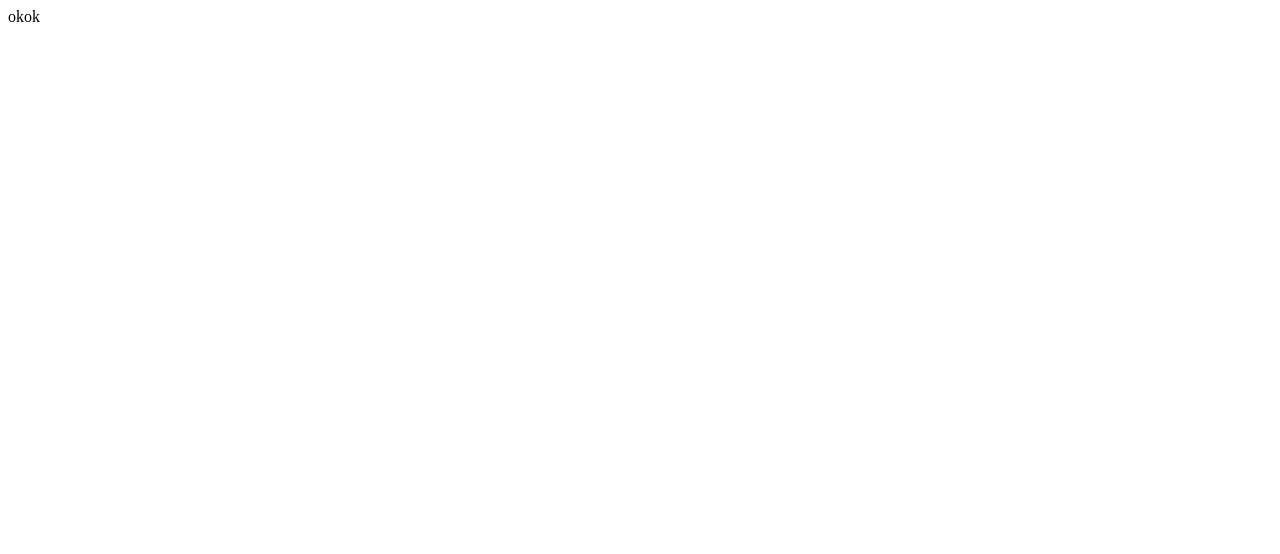
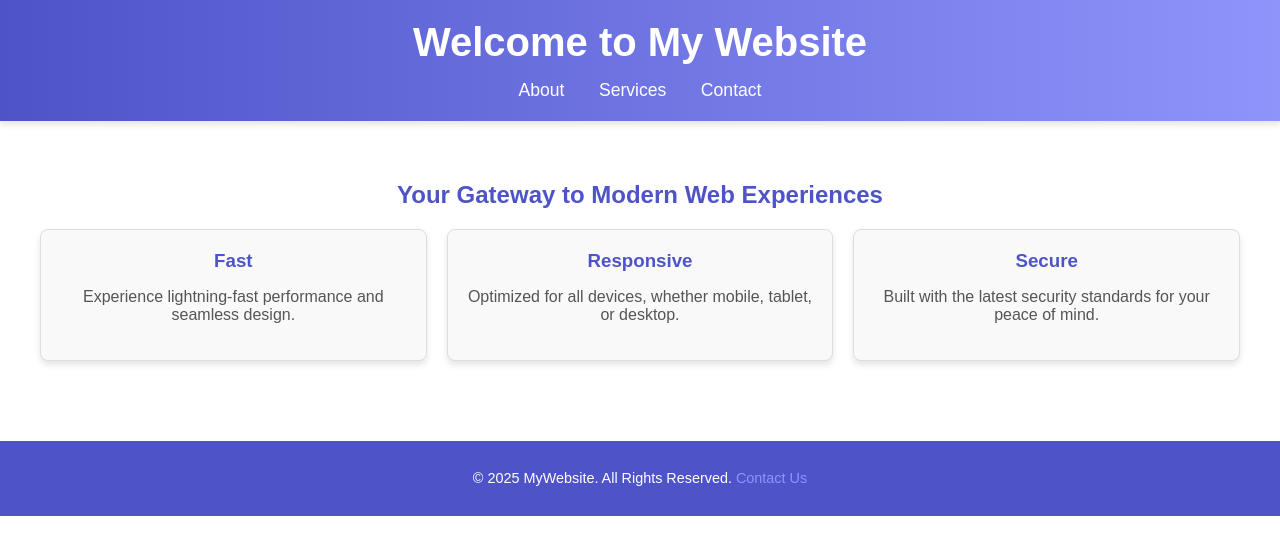
Before and after one commit to ayoub0258/genderapi, a plain HTML site: page index.html in a window 1280 px wide. Drawn offline with Linux system fonts and the light colour scheme.

Commit message:
change index.html

```diff
--- a/index.html
+++ b/index.html
@@ -1 +1,136 @@
-okok
+<!DOCTYPE html>
+<html lang="en">
+
+<head>
+    <meta charset="UTF-8">
+    <meta name="viewport" content="width=device-width, initial-scale=1.0">
+    <title>Welcome to My Page</title>
+    <style>
+        body {
+            margin: 0;
+            font-family: Arial, sans-serif;
+            color: #333;
+        }
+
+        header {
+            background: linear-gradient(90deg, #4e54c8, #8f94fb);
+            color: white;
+            padding: 20px 40px;
+            text-align: center;
+            box-shadow: 0 4px 6px rgba(0, 0, 0, 0.1);
+        }
+
+        header h1 {
+            margin: 0;
+            font-size: 2.5rem;
+        }
+
+        nav {
+            margin-top: 15px;
+        }
+
+        nav a {
+            color: white;
+            text-decoration: none;
+            margin: 0 15px;
+            font-size: 1.1rem;
+        }
+
+        nav a:hover {
+            text-decoration: underline;
+        }
+
+        main {
+            padding: 40px;
+            text-align: center;
+        }
+
+        main h2 {
+            color: #4e54c8;
+            margin-bottom: 20px;
+        }
+
+        .cards {
+            display: grid;
+            grid-template-columns: repeat(auto-fit, minmax(250px, 1fr));
+            gap: 20px;
+            margin-top: 20px;
+        }
+
+        .card {
+            padding: 20px;
+            background: #f9f9f9;
+            border: 1px solid #ddd;
+            border-radius: 8px;
+            box-shadow: 0 4px 6px rgba(0, 0, 0, 0.1);
+            transition: transform 0.2s, box-shadow 0.2s;
+        }
+
+        .card:hover {
+            transform: translateY(-5px);
+            box-shadow: 0 8px 12px rgba(0, 0, 0, 0.15);
+        }
+
+        .card h3 {
+            margin: 0;
+            color: #4e54c8;
+        }
+
+        .card p {
+            color: #555;
+        }
+
+        footer {
+            background: #4e54c8;
+            color: white;
+            text-align: center;
+            padding: 15px 40px;
+            margin-top: 40px;
+            font-size: 0.9rem;
+        }
+
+        footer a {
+            color: #8f94fb;
+            text-decoration: none;
+        }
+
+        footer a:hover {
+            text-decoration: underline;
+        }
+    </style>
+</head>
+
+<body>
+    <header>
+        <h1>Welcome to My Website</h1>
+        <nav>
+            <a href="#about">About</a>
+            <a href="#services">Services</a>
+            <a href="#contact">Contact</a>
+        </nav>
+    </header>
+
+    <main>
+        <h2>Your Gateway to Modern Web Experiences</h2>
+        <div class="cards">
+            <div class="card">
+                <h3>Fast</h3>
+                <p>Experience lightning-fast performance and seamless design.</p>
+            </div>
+            <div class="card">
+                <h3>Responsive</h3>
+                <p>Optimized for all devices, whether mobile, tablet, or desktop.</p>
+            </div>
+            <div class="card">
+                <h3>Secure</h3>
+                <p>Built with the latest security standards for your peace of mind.</p>
+            </div>
+        </div>
+    </main>
+
+    <footer>
+        <p>&copy; 2025 MyWebsite. All Rights Reserved. <a href="#contact">Contact Us</a></p>
+    </footer>
+</body>
+
+</html>
```
